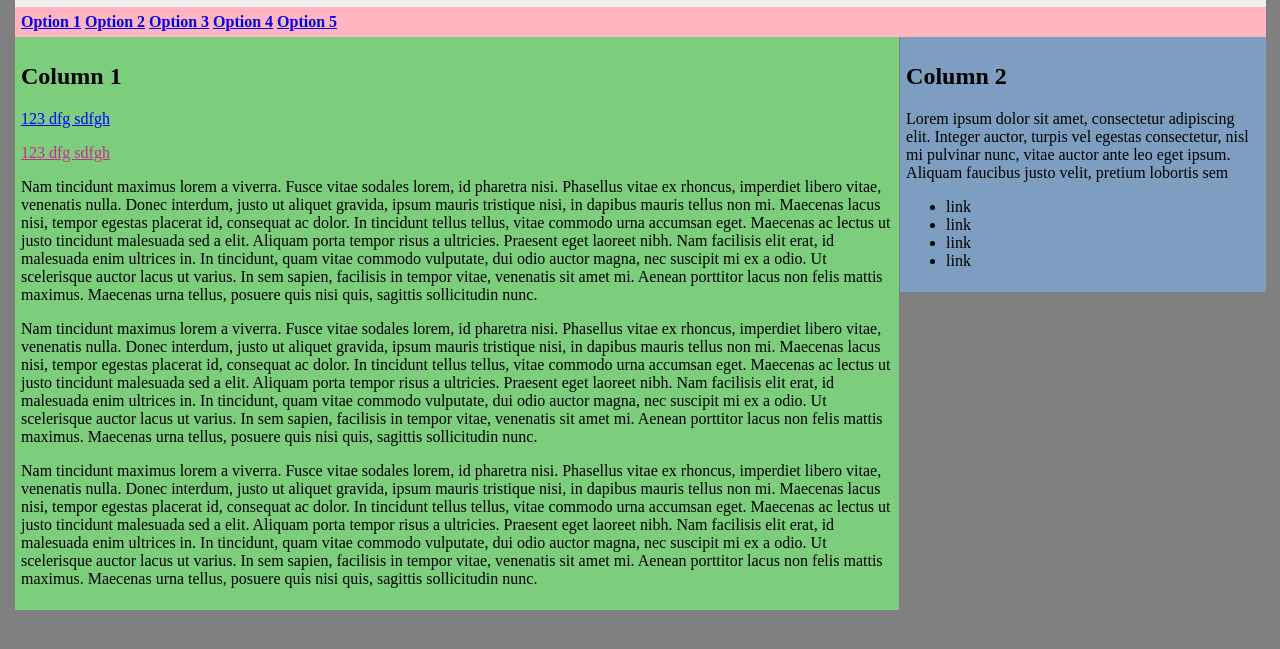
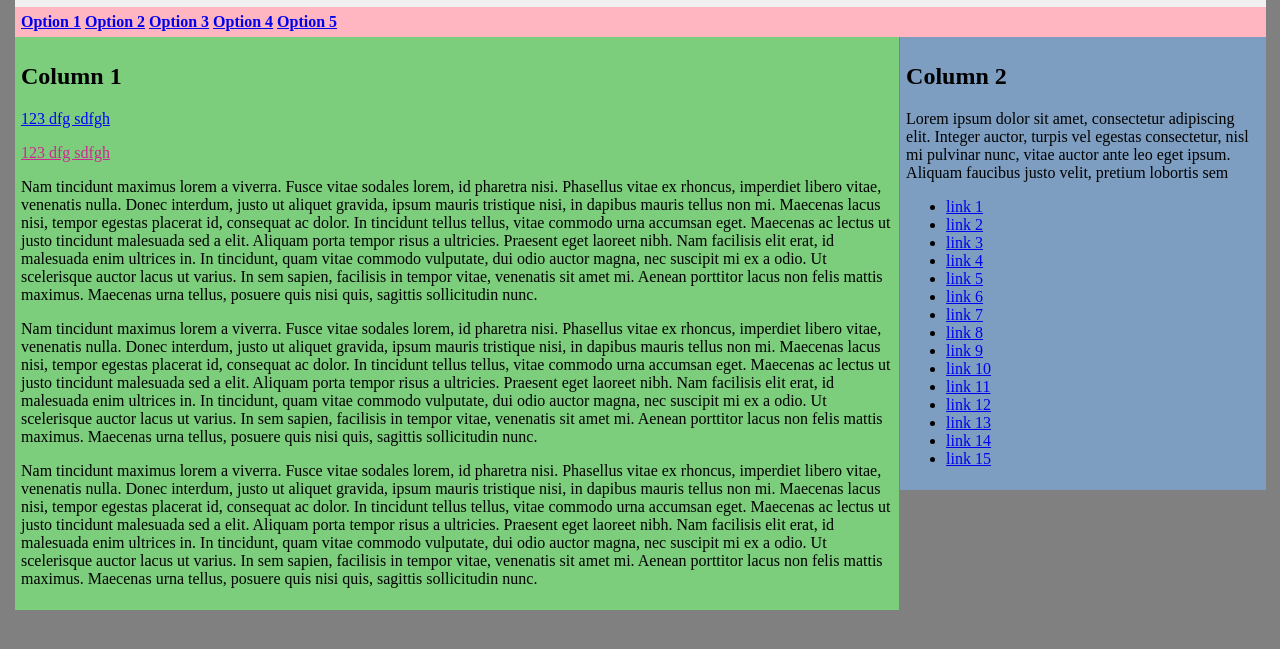
Before and after one commit to cehoughton/layoutest, a plain HTML site: page index.html in a window 1280 px wide. Shown: the part 93-742 px from the top of the page. Drawn offline with Linux system fonts and the light colour scheme.

Commit message:
add hyperlinks to column 2

```diff
--- a/index.html
+++ b/index.html
@@ -48,10 +48,27 @@
 
   	  <ul>
 
-        <li>link</li>
-        <li>link</li>
-        <li>link</li>
-        <li>link</li>
+        <li><a href="http://www.example.com">link 1</a></li>
+        <li><a href="http://www.example.com">link 2</a></li>
+        <li><a href="http://www.example.com">link 3</a></li>
+        <li><a href="http://www.example.com">link 4</a></li>
+        <li><a href="http://www.example.com">link 5</a></li>
+        <li><a href="http://www.example.com">link 6</a></li>
+        <li><a href="http://www.example.com">link 7</a></li>
+        <li><a href="http://www.example.com">link 8</a></li>
+        <li><a href="http://www.example.com">link 9</a></li>
+        <li><a href="http://www.example.com">link 10</a></li>
+        <li><a href="http://www.example.com">link 11</a></li>
+        <li><a href="http://www.example.com">link 12</a></li>
+        <li><a href="http://www.example.com">link 13</a></li>
+        <li><a href="http://www.example.com">link 14</a></li>
+        <li><a href="http://www.example.com">link 15</a></li>
+
+
+
+
+
+
 
     </div>
 
```
